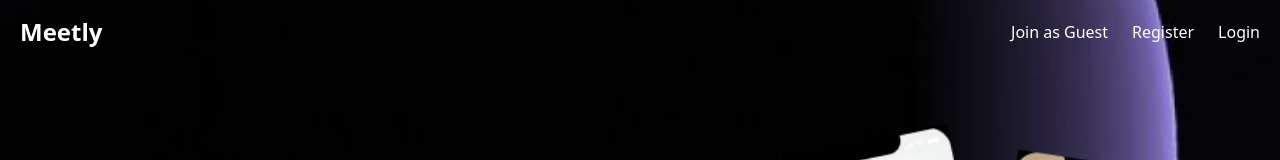
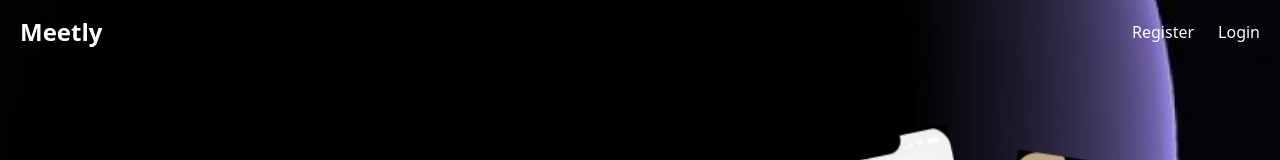
Before and after one commit to sandeshkhadka10/Chat-Application, a React app in the folder frontend/: page / in a window 1280 px wide. Shown: the top 160 px of the page. Built offline with nearby package versions, Linux system fonts and the light colour scheme; the HTML template or start-up script is replaced by a standard one.

Commit message:
removed the part

```diff
--- a/frontend/src/pages/Landing.jsx
+++ b/frontend/src/pages/Landing.jsx
@@ -32,12 +32,6 @@
               : "hidden"
           } md:flex md:flex-row md:static md:space-x-6 md:bg-transparent md:p-0`}
         >
-          <p
-            onClick={() => navigate("/joiningasguest")}
-            className="cursor-pointer hover:text-orange-400 transition"
-          >
-            Join as Guest
-          </p>
           <p
             onClick={() => navigate("/auth")}
             className="cursor-pointer hover:text-orange-400 transition"
```
